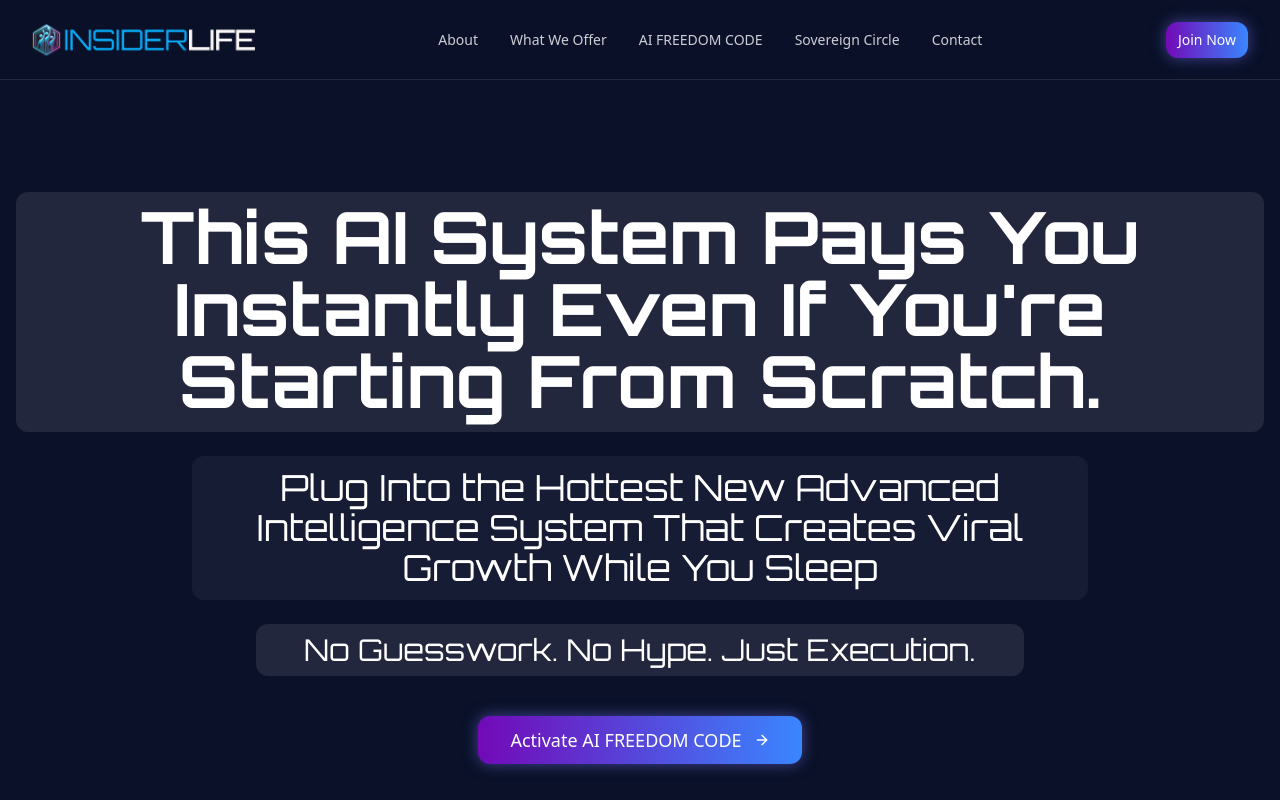
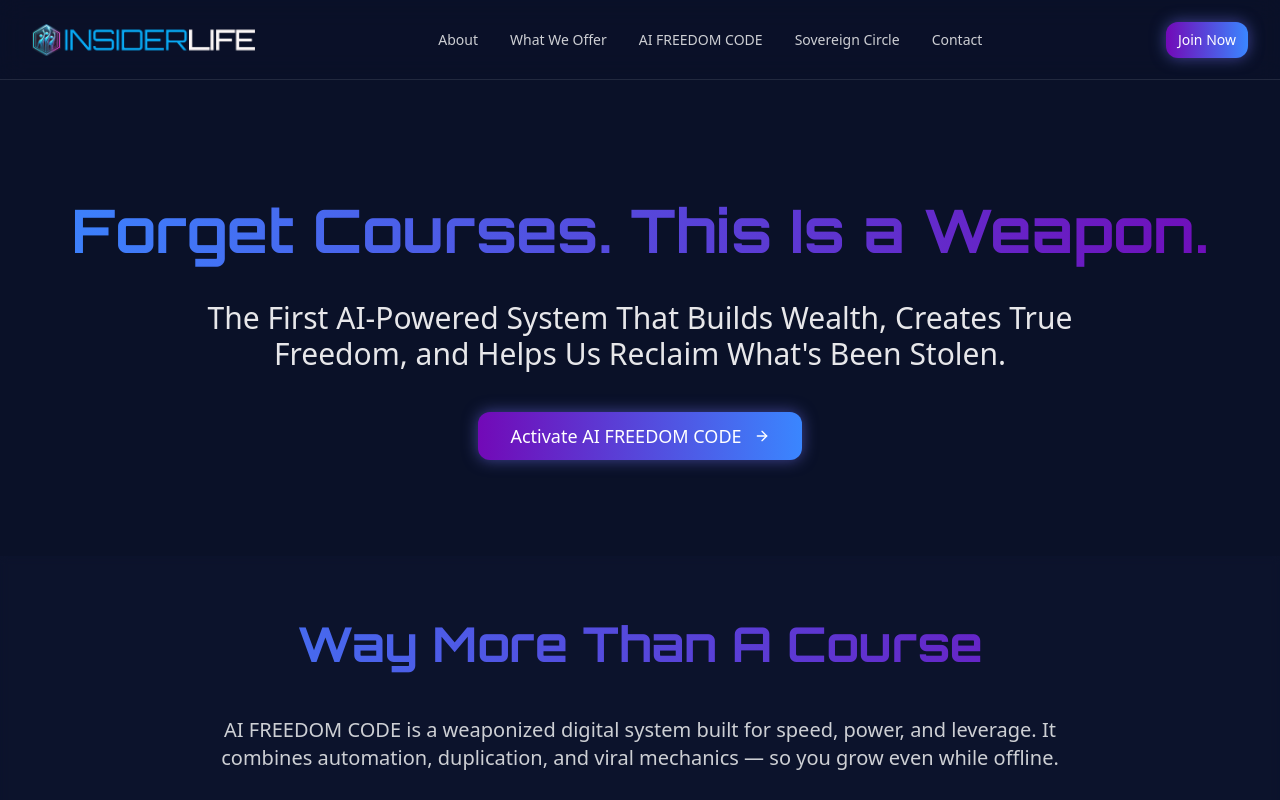
Before and after one commit to TokenomixLabs/insiderlife-lander, a React (Vite) app: page /aifreedomcode in a window 1280 px wide. Shown: the top 800 px of the page. Built offline with nearby package versions, Linux system fonts and the light colour scheme.

Commit message:
Reverted to commit d591817a3dea24b03d7399e86dd0e144cc43049e

```diff
--- a/index.html
+++ b/index.html
@@ -3,15 +3,21 @@
 <html lang="en">
   <head>
     <meta charset="UTF-8" />
+    <meta name="viewport" content="width=device-width, initial-scale=1.0" />
+    <title>InsiderLife - AI-Driven Business & Digital Monetization</title>
+    <meta name="description" content="InsiderLife empowers entrepreneurs, creators, and visionaries with AI-driven strategies, cutting-edge education, and scalable digital business models." />
+    <meta name="author" content="InsiderLife" />
+    <meta property="og:image" content="/og-image.png" />
     <link rel="icon" type="image/x-icon" href="/favicon.ico" />
-    <meta name="viewport" content="width=device-width, initial-scale=1.0" />
-    <title>InsiderLife</title>
     <link rel="preconnect" href="https://fonts.googleapis.com">
     <link rel="preconnect" href="https://fonts.gstatic.com" crossorigin>
     <link href="https://fonts.googleapis.com/css2?family=Orbitron:wght@400;500;600;700;800;900&display=swap" rel="stylesheet">
   </head>
+
   <body>
     <div id="root"></div>
+    <!-- IMPORTANT: DO NOT REMOVE THIS SCRIPT TAG OR THIS VERY COMMENT! -->
+    <script src="https://cdn.gpteng.co/gptengineer.js" type="module"></script>
     <script type="module" src="/src/main.tsx"></script>
   </body>
 </html>
--- a/src/components/aifreedom/HeroSection.tsx
+++ b/src/components/aifreedom/HeroSection.tsx
@@ -11,14 +11,11 @@ const HeroSection = () => {
 
   return (
     <section className="container mx-auto px-4 py-16 md:py-24 text-center">
-      <h1 className="text-5xl md:text-6xl lg:text-7xl font-bold font-orbitron mb-6 leading-tight py-2 pb-4 bg-pink-100/10 rounded-lg text-white">
-        This AI System Pays You Instantly Even If You're Starting From Scratch.
+      <h1 className="text-4xl md:text-5xl lg:text-6xl font-bold font-orbitron mb-6 text-gradient leading-[1.4] py-2 pb-4">
+        Forget Courses. This Is a Weapon.
       </h1>
-      <p className="text-2xl md:text-3xl lg:text-4xl mb-6 max-w-4xl mx-auto text-white leading-tight font-orbitron bg-pink-100/5 rounded-lg py-3">
-        Plug Into the Hottest New Advanced Intelligence System That Creates Viral Growth While You Sleep
-      </p>
-      <p className="text-xl md:text-2xl lg:text-3xl mb-10 max-w-3xl mx-auto font-orbitron bg-pink-100/10 rounded-lg py-2 text-white">
-        No Guesswork. No Hype. Just Execution.
+      <p className="text-xl md:text-2xl lg:text-3xl mb-10 max-w-4xl mx-auto text-white/90 leading-tight">
+        The First AI-Powered System That Builds Wealth, Creates True Freedom, and Helps Us Reclaim What's Been Stolen.
       </p>
       <div className="flex justify-center">
         <Button
```
